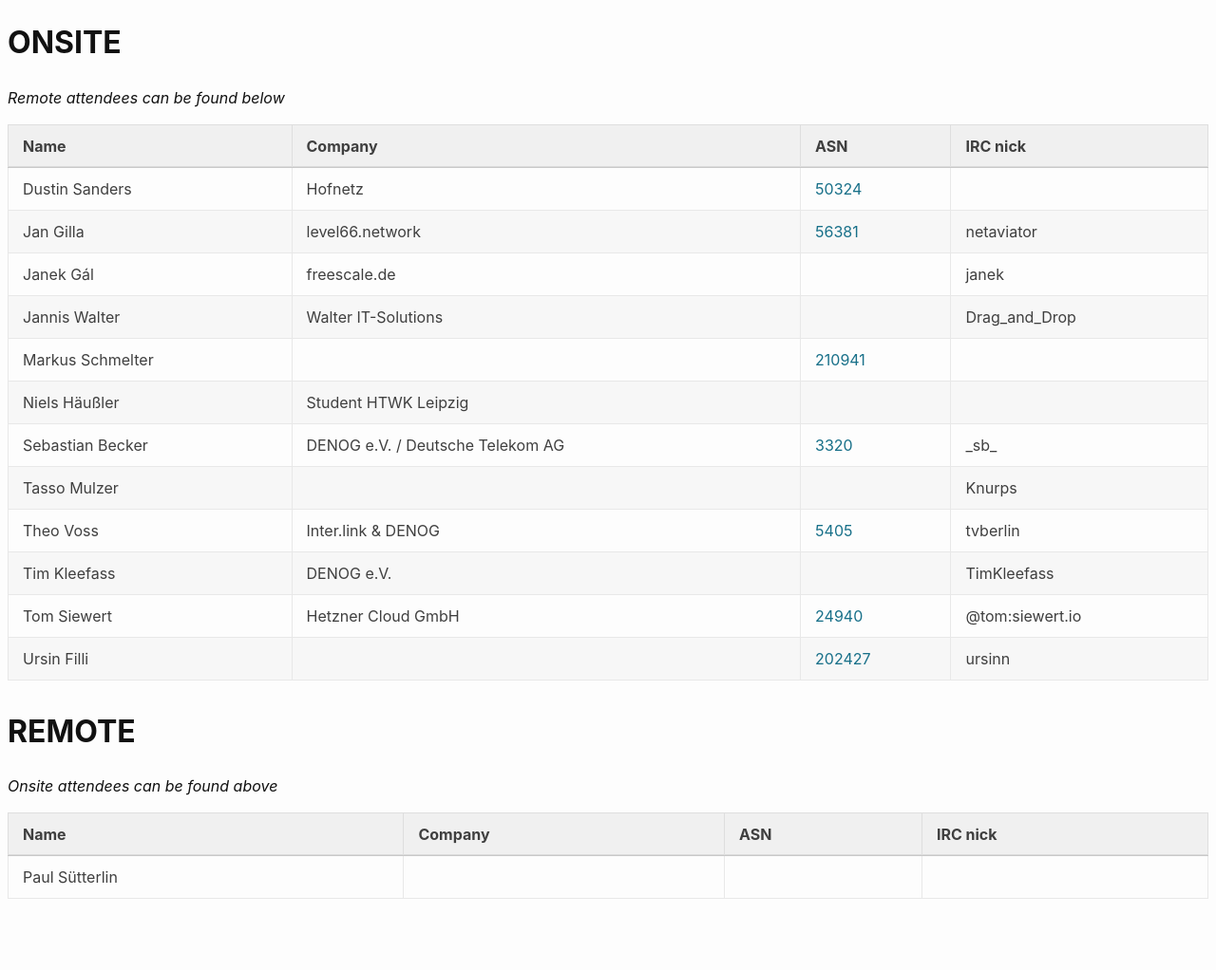
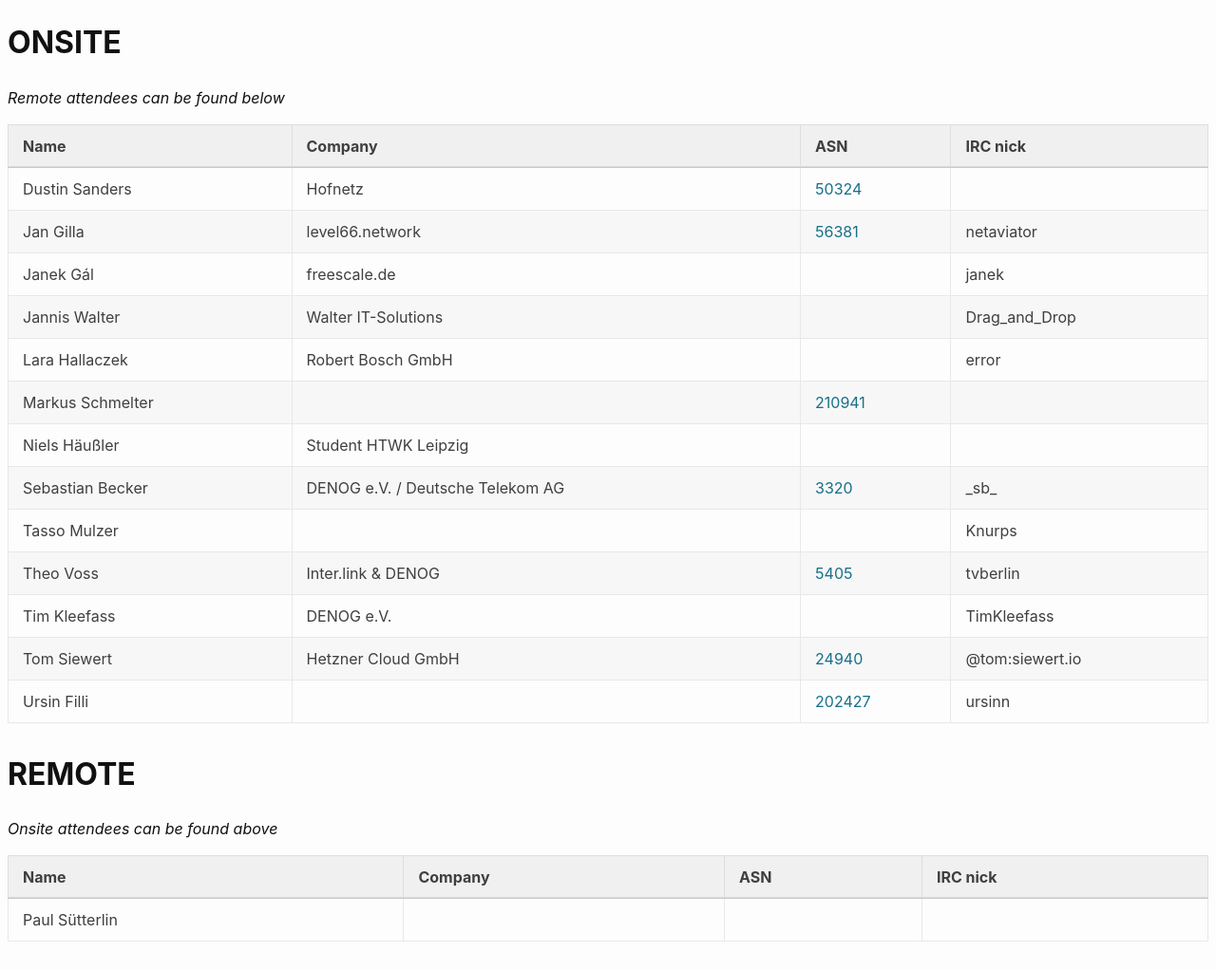
Before and after one commit to denog/pretix-attendeelist, a Jekyll site: the page built from denog16/index.markdown, in a window 1280 px wide and 1022 px high. Shown: the whole window at 95% size. Built offline with Jekyll 4.4.1, drawn with Linux system fonts in a browser that asks for light colours.

Commit message:
Latest data: Thu Jul  4 06:47:58 UTC 2024

```diff
--- a/_data/attendees_denog16_onsite.json
+++ b/_data/attendees_denog16_onsite.json
@@ -21,6 +21,12 @@
     "name": "Jannis Walter",
     "company": "Walter IT-Solutions",
     "irc": "Drag_and_Drop",
+    "asn": null
+  },
+  {
+    "name": "Lara Hallaczek",
+    "company": "Robert Bosch GmbH",
+    "irc": "error",
     "asn": null
   },
   {
```
